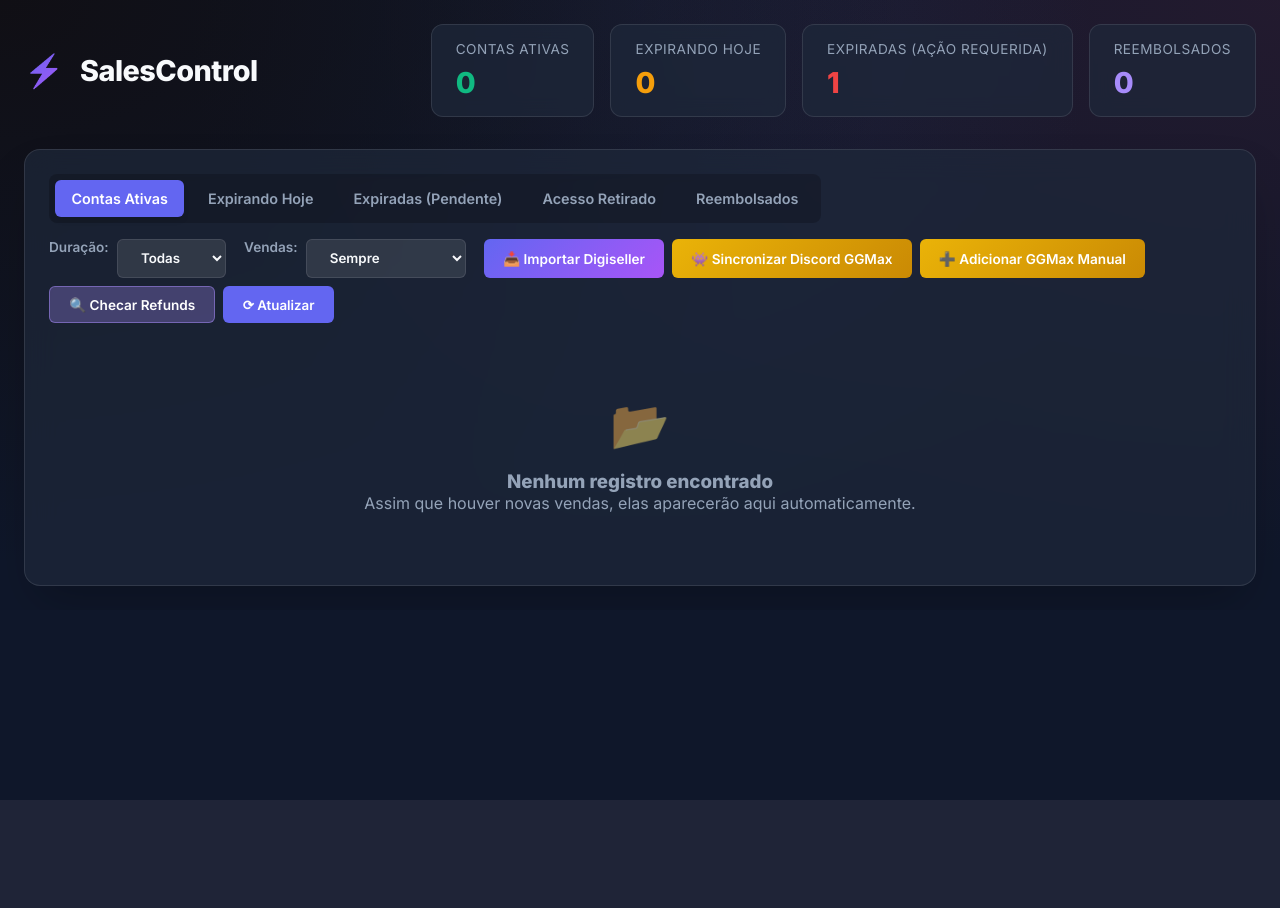
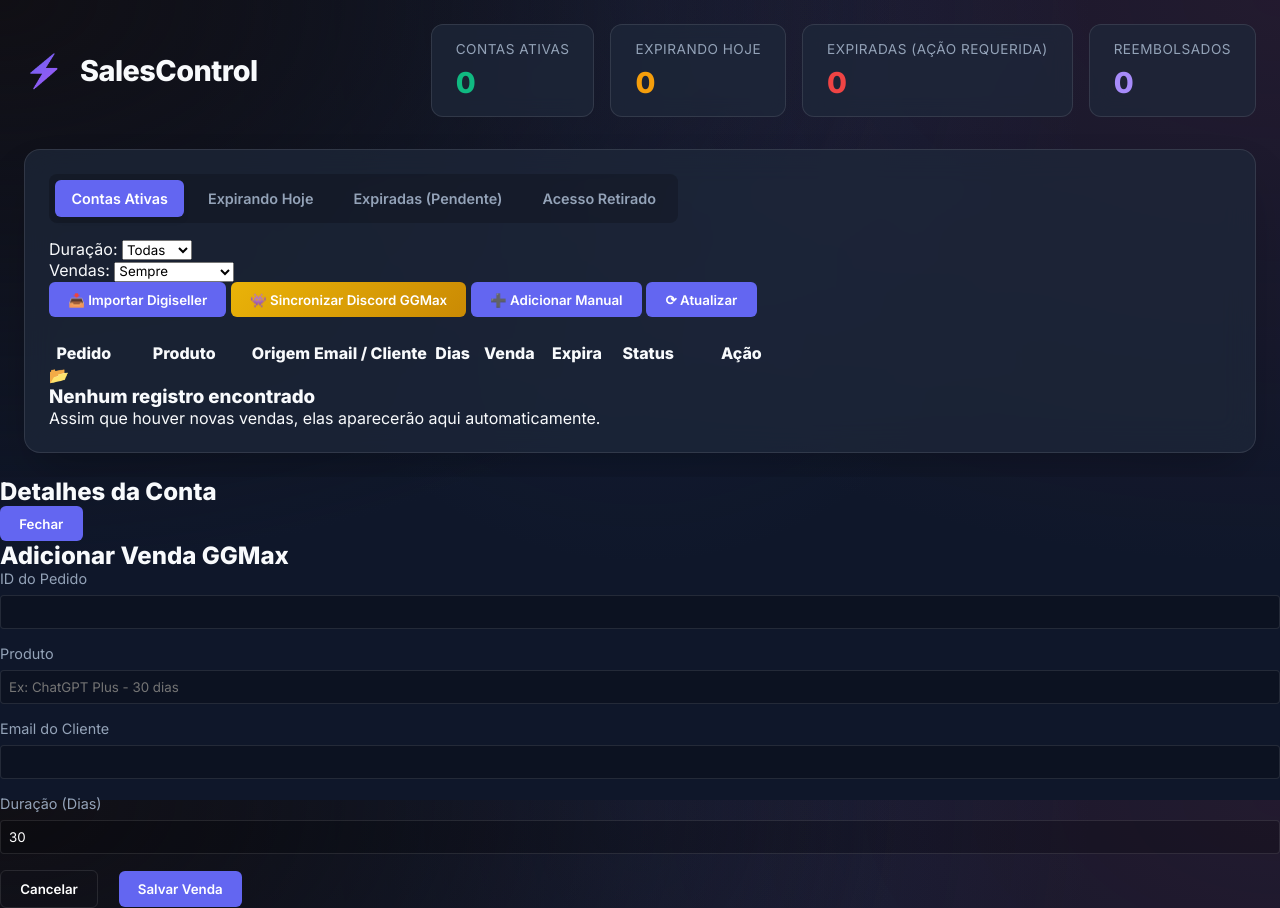
Before and after one commit to Jv-costa02/digimanager, a Flask app: page / in a window 1280 px wide. Before the commit the page ends 800 px from the top, so only its background shows below. Run offline with Flask 3, Linux system fonts and the light colour scheme; tables that the repository leaves empty hold one stand-in row (values such as "Sample post"); lists and menus that the app fills with data are empty.

Commit message:
opa opa s

```diff
--- a/static/app.js
+++ b/static/app.js
@@ -6,16 +6,15 @@ document.addEventListener('DOMContentLoaded', () => {
     const emptyState = document.getElementById('empty-state');
     const refreshBtn = document.getElementById('refresh-btn');
     const importBtn = document.getElementById('import-btn');
-    const checkRefundBtn = document.getElementById('check-refund-btn');
     const tabs = document.querySelectorAll('.tab');
     const durationFilter = document.getElementById('duration-filter');
     const periodFilter = document.getElementById('period-filter');
 
     // Stats elements
     const countActive = document.getElementById('count-active');
-    const countWarning = document.getElementById('count-warning');
-    const countDanger = document.getElementById('count-danger');
-    const countRefunded = document.getElementById('count-refunded');
+    const countExpiring = document.getElementById('count-expiring');
+    const countExpired = document.getElementById('count-expired');
+    const countRevoked = document.getElementById('count-revoked');
 
     // Modal elements
     const modal = document.getElementById('modal');
@@ -27,34 +26,6 @@ document.addEventListener('DOMContentLoaded', () => {
             refreshBtn.textContent = 'Carregando...';
             const response = await fetch('/api/sales');
             allSales = await response.json();
-
-            // Process data for UI
-            const now = new Date();
-
-            allSales.forEach(sale => {
-                if (sale.status === 'revoked') {
-                    sale.uiStatus = 'revoked';
-                    return;
-                }
-                if (sale.status === 'refunded') {
-                    sale.uiStatus = 'refunded';
-                    return;
-                }
-
-                const expDate = new Date(sale.expiration_date);
-                const diffTime = expDate - now;
-                const diffDays = Math.ceil(diffTime / (1000 * 60 * 60 * 24));
-
-                if (diffDays <= 0) {
-                    sale.uiStatus = 'danger'; // Expirada
-                } else if (diffDays <= 1) {
-                    sale.uiStatus = 'warning'; // Expira hoje/amanhã
-                } else {
-                    sale.uiStatus = 'active'; // Ativa
-                }
-                sale.daysLeft = diffDays;
-            });
-
             updateStats();
             renderTable();
         } catch (error) {
@@ -66,15 +37,34 @@ document.addEventListener('DOMContentLoaded', () => {
     }
 
     function updateStats() {
+        const now = new Date();
+
+        allSales.forEach(sale => {
+            const expDate = new Date(sale.expiration_date);
+            const diffTime = expDate - now;
+            const diffDays = Math.ceil(diffTime / (1000 * 60 * 60 * 24));
+
+            if (sale.status === 'revoked') {
+                sale.uiStatus = 'revoked';
+            } else if (diffDays <= 0) {
+                sale.uiStatus = 'danger';
+            } else if (diffDays <= 3) {
+                sale.uiStatus = 'warning';
+            } else {
+                sale.uiStatus = 'active';
+            }
+            sale.daysLeft = diffDays;
+        });
+
         const active = allSales.filter(s => s.uiStatus === 'active').length;
-        const warning = allSales.filter(s => s.uiStatus === 'warning').length;
-        const danger = allSales.filter(s => s.uiStatus === 'danger').length;
-        const refunded = allSales.filter(s => s.uiStatus === 'refunded').length;
+        const expiring = allSales.filter(s => s.uiStatus === 'warning').length;
+        const expired = allSales.filter(s => s.uiStatus === 'danger').length;
+        const revoked = allSales.filter(s => s.uiStatus === 'revoked').length;
 
         countActive.textContent = active;
-        countWarning.textContent = warning;
-        countDanger.textContent = danger;
-        countRefunded.textContent = refunded;
+        countExpiring.textContent = expiring;
+        countExpired.textContent = expired;
+        countRevoked.textContent = revoked;
     }
 
     function renderTable() {
@@ -107,7 +97,6 @@ document.addEventListener('DOMContentLoaded', () => {
             if (currentFilter === 'expiring_today') return sale.uiStatus === 'warning';
             if (currentFilter === 'expired') return sale.uiStatus === 'danger';
             if (currentFilter === 'revoked') return sale.uiStatus === 'revoked';
-            if (currentFilter === 'refunded') return sale.uiStatus === 'refunded';
             return true;
         });
 
--- a/templates/index.html
+++ b/templates/index.html
@@ -41,29 +41,33 @@
                     <button class="tab" data-filter="expiring_today">Expirando Hoje</button>
                     <button class="tab" data-filter="expired">Expiradas (Pendente)</button>
                     <button class="tab" data-filter="revoked">Acesso Retirado</button>
-                    <button class="tab" data-filter="refunded">Reembolsados</button>
                 </div>
+
                 <div class="actions">
-                    <label style="color: var(--text-muted); font-size: 0.85rem; font-weight: 600;">Duração:</label>
-                    <select id="duration-filter" class="btn" style="background: rgba(255,255,255,0.1); border: 1px solid var(--border); color: var(--text);">
+                    <!-- Grupo de Filtros -->
+                    <div class="filter-group">
+                        <label>Duração:</label>
+                        <select id="duration-filter" class="custom-select">
                             <option value="all">Todas</option>
                             <option value="7">7 Dias</option>
                             <option value="15">15 Dias</option>
                             <option value="30">30 Dias</option>
                         </select>
 
-                    <label style="color: var(--text-muted); font-size: 0.85rem; font-weight: 600; margin-left: 10px;">Vendas:</label>
-                    <select id="period-filter" class="btn" style="background: rgba(255,255,255,0.1); border: 1px solid var(--border); color: var(--text);">
+                        <div class="filter-divider"></div>
+
+                        <label>Vendas:</label>
+                        <select id="period-filter" class="custom-select">
                             <option value="all">Sempre</option>
                             <option value="7">Últimos 7 dias</option>
                             <option value="15">Últimos 15 dias</option>
                             <option value="30">Últimos 30 dias</option>
                         </select>
+                    </div>
 
-                    <button class="btn btn-import" id="import-btn" style="margin-left: 10px;">📥 Importar Digiseller</button>
+                    <button class="btn btn-import" id="import-btn">📥 Importar Digiseller</button>
                     <button class="btn btn-import" id="import-ggmax-discord-btn" style="background: linear-gradient(135deg, #eab308, #ca8a04);">👾 Sincronizar Discord GGMax</button>
-                    <button class="btn btn-add-ggmax" id="add-ggmax-btn">➕ Adicionar GGMax Manual</button>
-                    <button class="btn btn-check-refund" id="check-refund-btn">🔍 Checar Refunds</button>
+                    <button class="btn btn-add-ggmax" id="add-ggmax-btn">➕ Adicionar Manual</button>
                     <button class="btn btn-refresh" id="refresh-btn">⟳ Atualizar</button>
                 </div>
             </div>
```
Also changed, not shown: static/styles.css (+43 -3 lines). Lines whose indentation alone changed are shown as unchanged.
